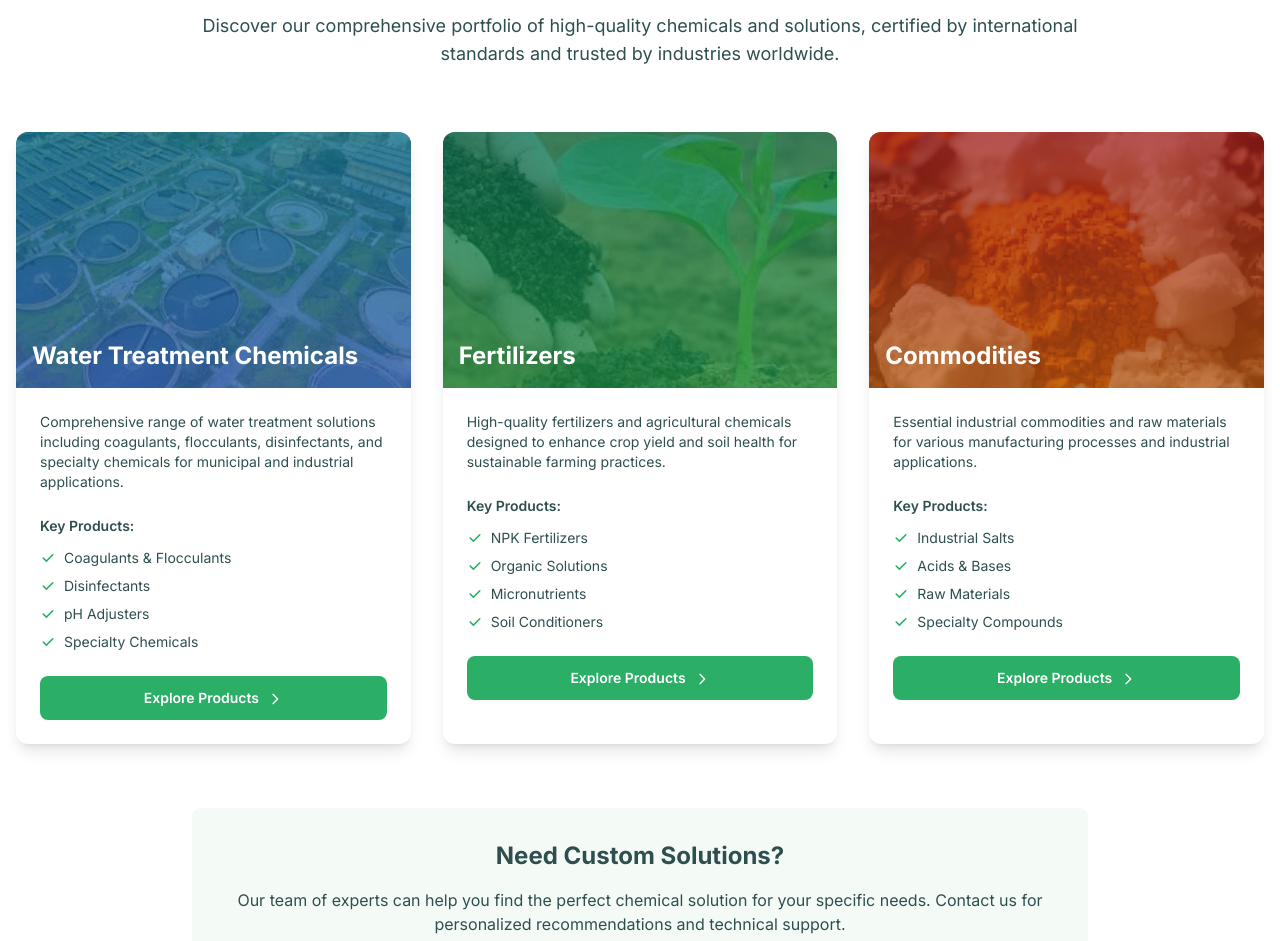
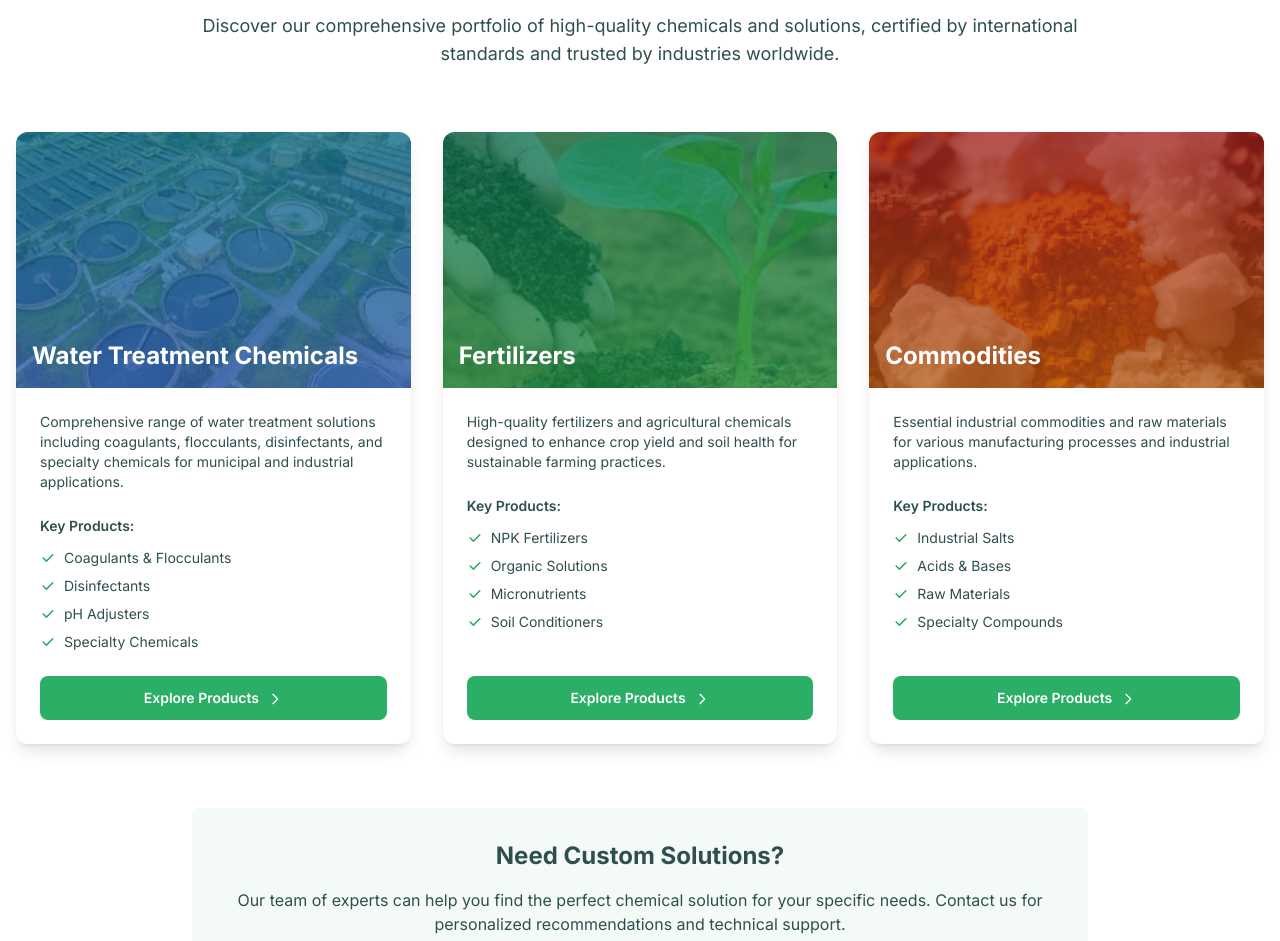
Before and after one commit to ahmedfathy0-0/Tayseer-web, a Next.js app: page /products in a window 1280 px wide. Shown: the part 320-1261 px from the top of the page. Built offline with nearby package versions, Linux system fonts and the light colour scheme.

Commit message:
feat: Improve product card layout for better responsiveness and accessibility

```diff
--- a/src/app/(site)/products/page.tsx
+++ b/src/app/(site)/products/page.tsx
@@ -84,7 +84,7 @@ export default function ProductsPage() {
             {productCategories.map((category, index) => (
               <div
                 key={index}
-                className="group relative overflow-hidden rounded-xl bg-white shadow-lg transition-all duration-300 hover:shadow-2xl dark:bg-gray-800"
+                className="group relative flex flex-col overflow-hidden rounded-xl bg-white shadow-lg transition-all duration-300 hover:shadow-2xl dark:bg-gray-800"
               >
                 {/* Image Section */}
                 <div className="relative h-64 overflow-hidden">
@@ -108,13 +108,13 @@ export default function ProductsPage() {
                 </div>
 
                 {/* Content Section */}
-                <div className="p-6">
+                <div className="flex flex-1 flex-col p-6">
                   <p className="mb-6 text-sm text-body-color dark:text-body-color-dark">
                     {category.description}
                   </p>
 
                   {/* Features List */}
-                  <div className="mb-6">
+                  <div className="mb-6 flex-1">
                     <h4 className="mb-3 text-sm font-semibold text-dark dark:text-white">
                       Key Products:
                     </h4>
@@ -141,7 +141,8 @@ export default function ProductsPage() {
                     </ul>
                   </div>
 
-                  {/* CTA Button */}
+                  {/* CTA Button - Always at bottom */}
+                  <div className="mt-auto">
                     <Link
                       href={category.href}
                       className="block w-full rounded-lg bg-primary px-6 py-3 text-center text-sm font-semibold text-white transition-colors duration-200 hover:bg-primary/90"
@@ -161,6 +162,7 @@ export default function ProductsPage() {
                         />
                       </svg>
                     </Link>
+                  </div>
                 </div>
               </div>
             ))}
```
Lines whose indentation alone changed are shown as unchanged.
